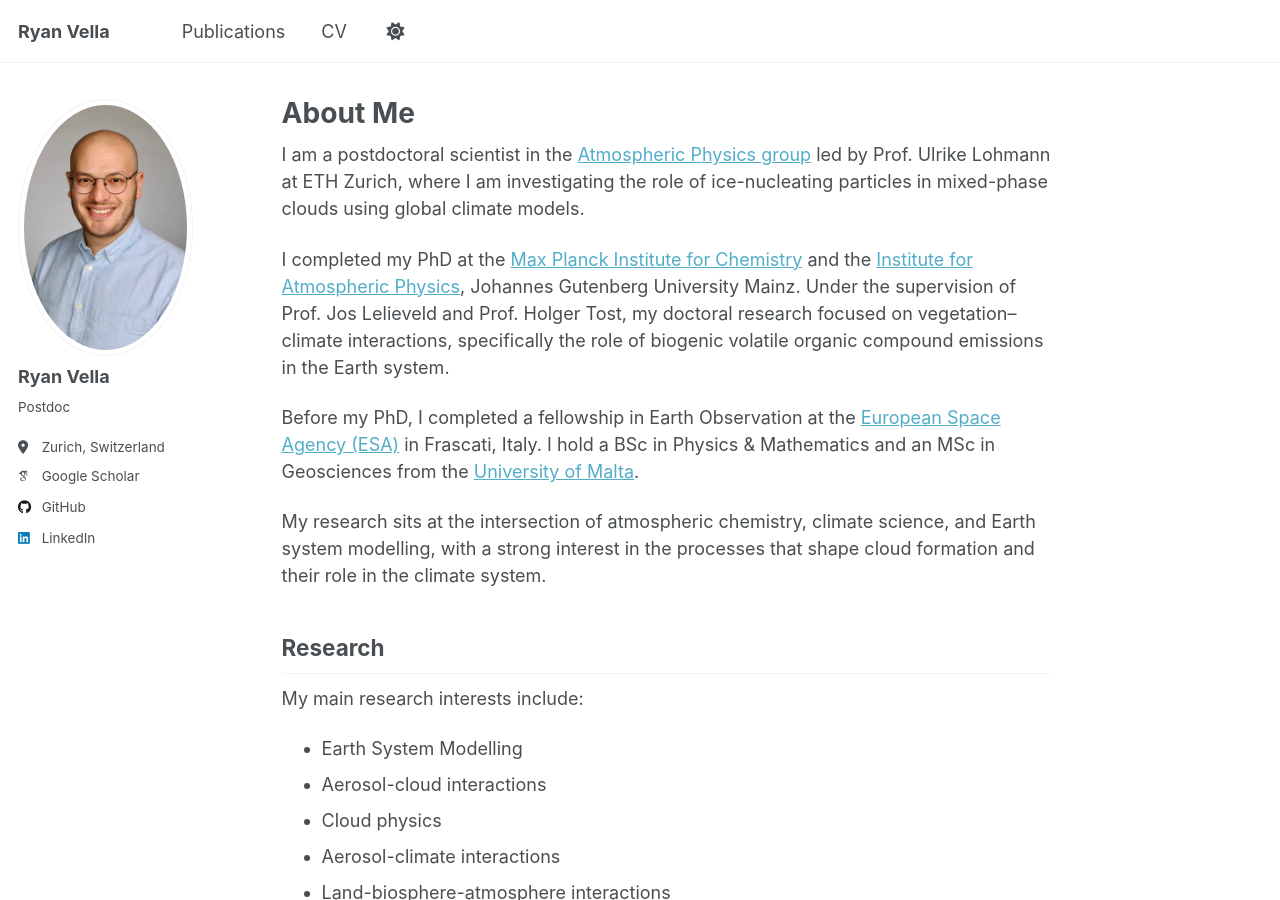
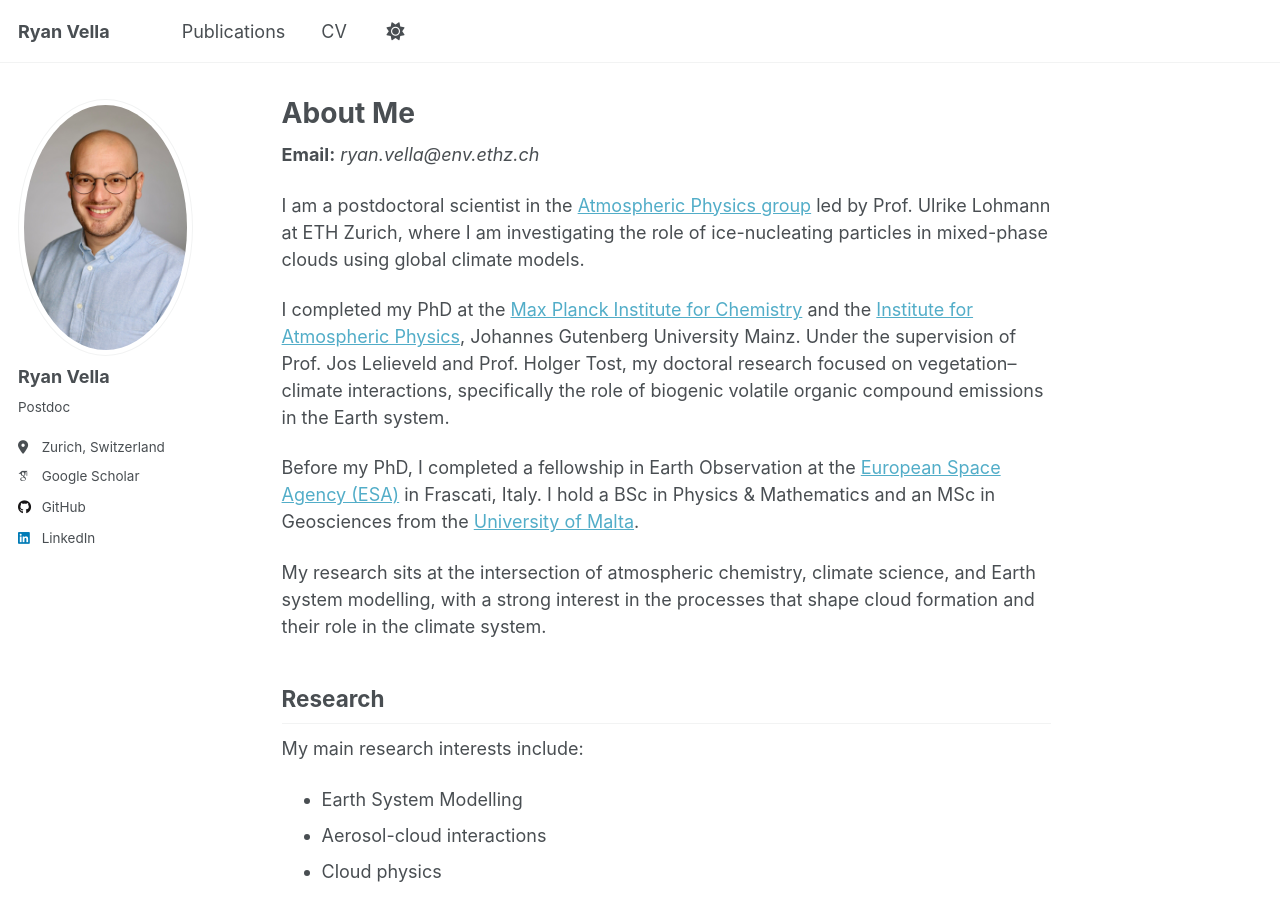
Before and after one commit to ryanvella9/ryanvella9.github.io, a Jekyll site: the page built from _pages/about.md, in a window 1280 px wide and 900 px high. Built offline with Jekyll 4.4.1, drawn with Linux system fonts in a browser that asks for light colours; some web fonts are replaced; a script that is not in the unit is left out.

Commit message:
Update about.md

```diff
--- a/_pages/about.md
+++ b/_pages/about.md
@@ -7,7 +7,7 @@ redirect_from:
   - /about.html
 ---
 
-
+**Email:** _ryan.vella@env.ethz.ch_
 
 I am a postdoctoral scientist in the [Atmospheric Physics group](https://iac.ethz.ch/group/atmospheric-physics.html) led by Prof. Ulrike Lohmann at ETH Zurich, where I am investigating the role of ice-nucleating particles in mixed-phase clouds using global climate models.
 
```
